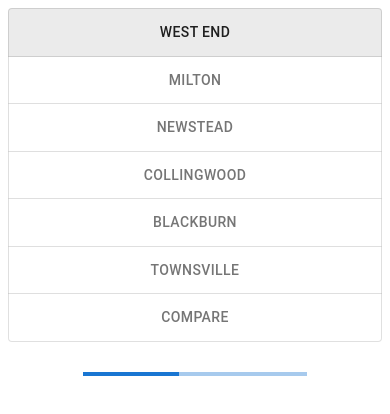
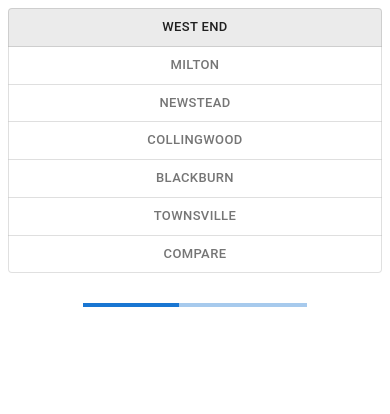
Before and after one commit to Billy-North/urban-climb-capacity, a Next.js app: page / in a window 390 px wide. Shown: the top 414 px of the page. Built offline with nearby package versions, Linux system fonts and the light colour scheme; no server answers.

Commit message:
Use small button group for mobile devices

```diff
--- a/src/app/page.tsx
+++ b/src/app/page.tsx
@@ -28,7 +28,7 @@ function LocationSelection(props: {
       value={props.selectedLocation}
       exclusive
       fullWidth
-      size="medium"
+      size={isMobile ? "small" : "medium"}
       orientation={isMobile ? "vertical" : "horizontal"}
 
     >
```
